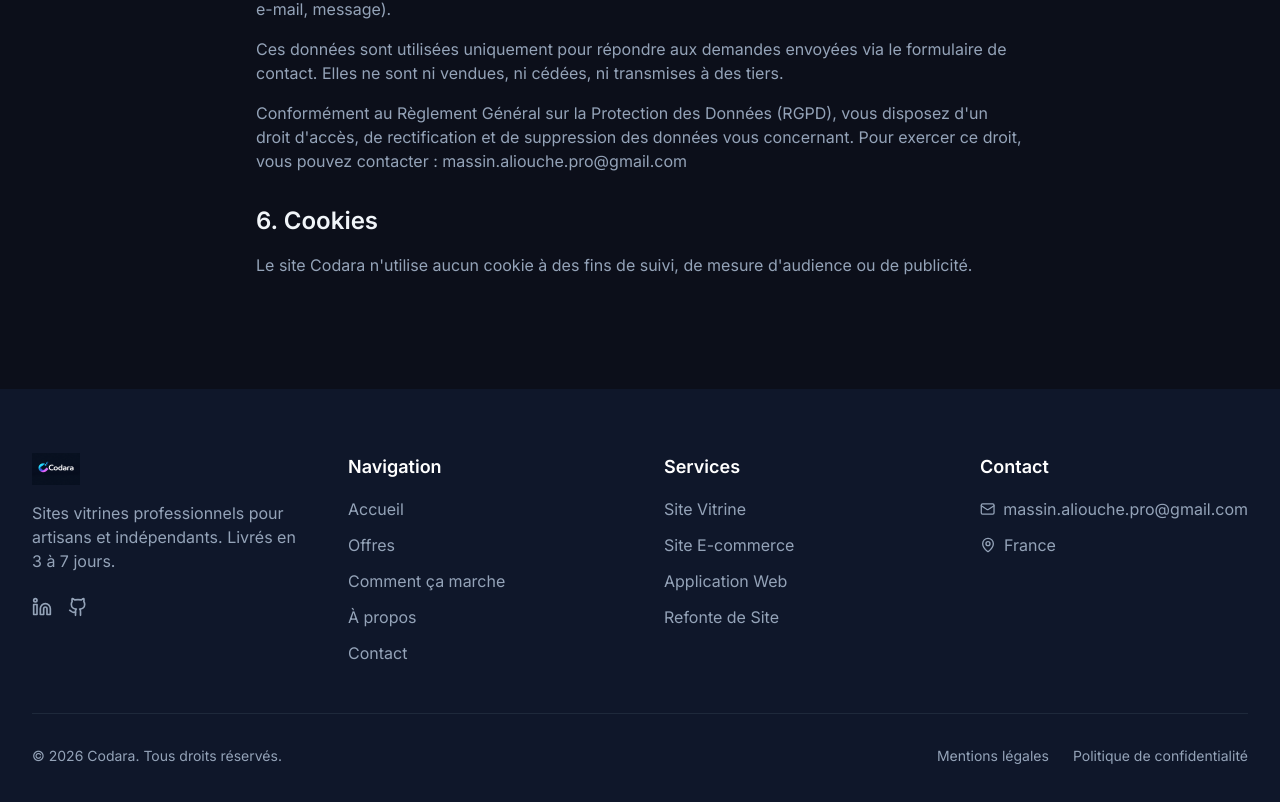
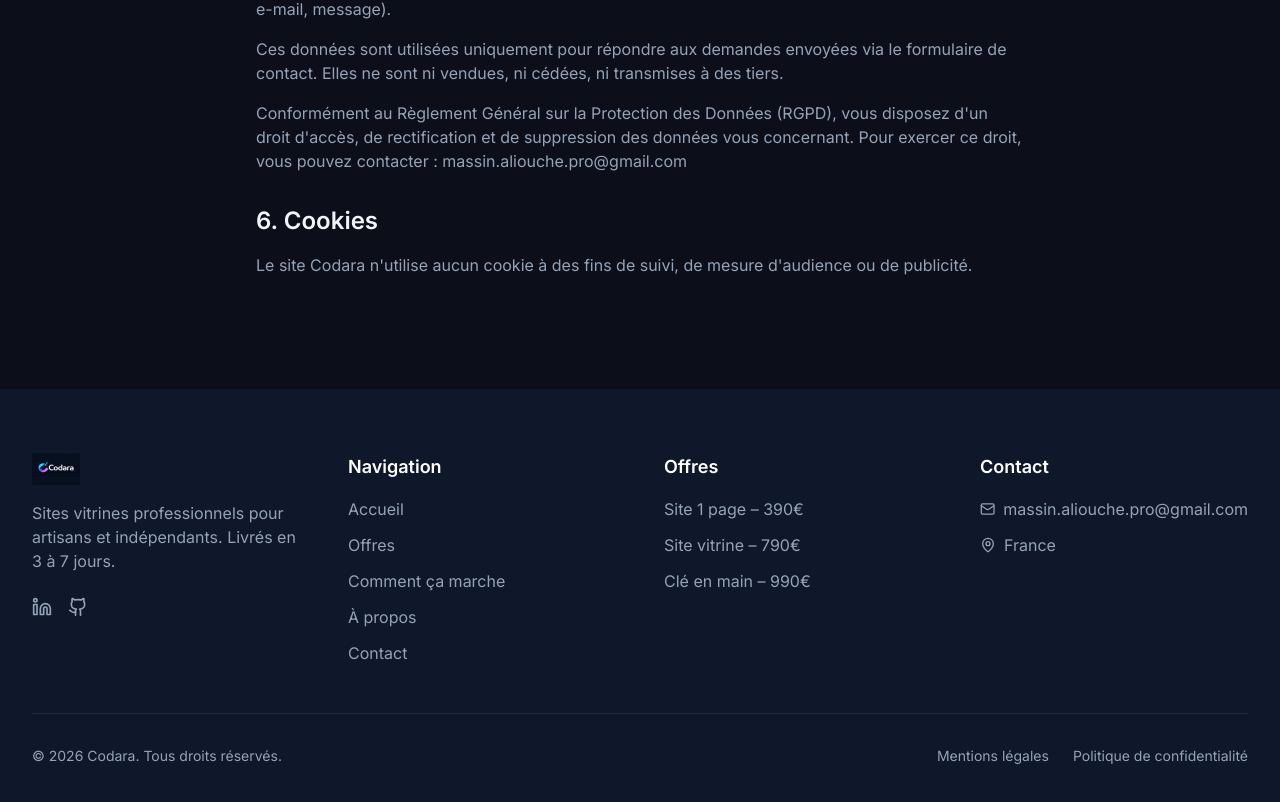
Before and after one commit to Massin-Aliouche/Codara, a Next.js app: page /Codara/mentions-legales in a window 1280 px wide. Shown: the part 1251-2053 px from the top of the page. Built offline with nearby package versions, Linux system fonts and the light colour scheme.

Commit message:
fix: harmoniser délais, process, footer et options

```diff
--- a/src/components/layout/Footer.tsx
+++ b/src/components/layout/Footer.tsx
@@ -66,26 +66,21 @@ export default function Footer() {
 
           {/* Services */}
           <div>
-            <h3 className="text-lg font-semibold mb-4">Services</h3>
+            <h3 className="text-lg font-semibold mb-4">Offres</h3>
             <ul className="space-y-3">
               <li>
-                <Link href="#services" className="text-secondary-400 hover:text-white transition-colors">
-                  Site Vitrine
+                <Link href="#tarifs" className="text-secondary-400 hover:text-white transition-colors">
+                  Site 1 page – 390€
                 </Link>
               </li>
               <li>
-                <Link href="#services" className="text-secondary-400 hover:text-white transition-colors">
-                  Site E-commerce
+                <Link href="#tarifs" className="text-secondary-400 hover:text-white transition-colors">
+                  Site vitrine – 790€
                 </Link>
               </li>
               <li>
-                <Link href="#services" className="text-secondary-400 hover:text-white transition-colors">
-                  Application Web
-                </Link>
-              </li>
-              <li>
-                <Link href="#services" className="text-secondary-400 hover:text-white transition-colors">
-                  Refonte de Site
+                <Link href="#tarifs" className="text-secondary-400 hover:text-white transition-colors">
+                  Clé en main – 990€
                 </Link>
               </li>
             </ul>
--- a/src/components/sections/MicroFAQ.tsx
+++ b/src/components/sections/MicroFAQ.tsx
@@ -13,7 +13,7 @@ export default function MicroFAQ() {
     },
     {
       question: "Je récupère quoi exactement ?",
-      answer: "Vous recevez le code source complet de votre site. Il vous appartient. Vous pouvez l'héberger où vous voulez, le modifier, le faire évoluer. Si vous préférez ne pas vous en occuper, je peux gérer la mise en ligne pour vous (option à 150€).",
+      answer: "Vous recevez le code source complet de votre site. Il vous appartient. Vous pouvez l'héberger où vous voulez, le modifier, le faire évoluer. Si vous préférez ne pas vous en occuper, je peux gérer la mise en ligne sur votre hébergement (option à 150€) ou tout inclure avec l'offre Clé en main.",
     },
     {
       question: "C'est pour moi ce service ?",
--- a/src/lib/config.ts
+++ b/src/lib/config.ts
@@ -2,7 +2,7 @@
 export const siteConfig = {
   // Informations de base
   name: "Codara",
-  title: "Codara - Votre site vitrine pro, livré en 7 jours",
+  title: "Codara - Votre site vitrine pro, livré en 3 à 7 jours",
   description: "Vous êtes artisan, coach, thérapeute ou indépendant ? Je crée votre site vitrine professionnel, clé en main, en moins d'une semaine. Simple, efficace, sans jargon.",
 
   // Tes coordonnées
@@ -115,7 +115,7 @@ export const options = [
   {
     name: "Mise en ligne",
     price: "150",
-    description: "Je mets votre site en ligne sur votre hébergement",
+    description: "Je mets votre site en ligne sur votre propre hébergement",
   },
   {
     name: "Page supplémentaire",
@@ -148,8 +148,8 @@ export const testimonials: {
 // FAQ
 export const faq = [
   {
-    question: "C'est vraiment livré en 7 jours ?",
-    answer: "Oui, pour un site vitrine standard. Je travaille vite et bien. La seule condition : que vous me fournissiez vos contenus (textes, photos) rapidement. Si vous n'avez pas tout, je peux vous aider.",
+    question: "C'est vraiment livré en 3-7 jours ?",
+    answer: "Oui, pour un site vitrine standard. Site 1 page : 3-5 jours. Site complet : 5-7 jours. La seule condition : que vous me fournissiez vos contenus (textes, photos) rapidement. Si vous n'avez pas tout, je peux vous aider.",
   },
   {
     question: "Je récupère quoi exactement ?",
@@ -193,7 +193,7 @@ export const process = [
   {
     step: 4,
     title: "Vous validez",
-    description: "Je vous montre le résultat. On ajuste si besoin jusqu'à ce que ça vous plaise.",
+    description: "Je vous montre le résultat. 1-2 retouches incluses selon l'offre choisie.",
   },
   {
     step: 5,
```
